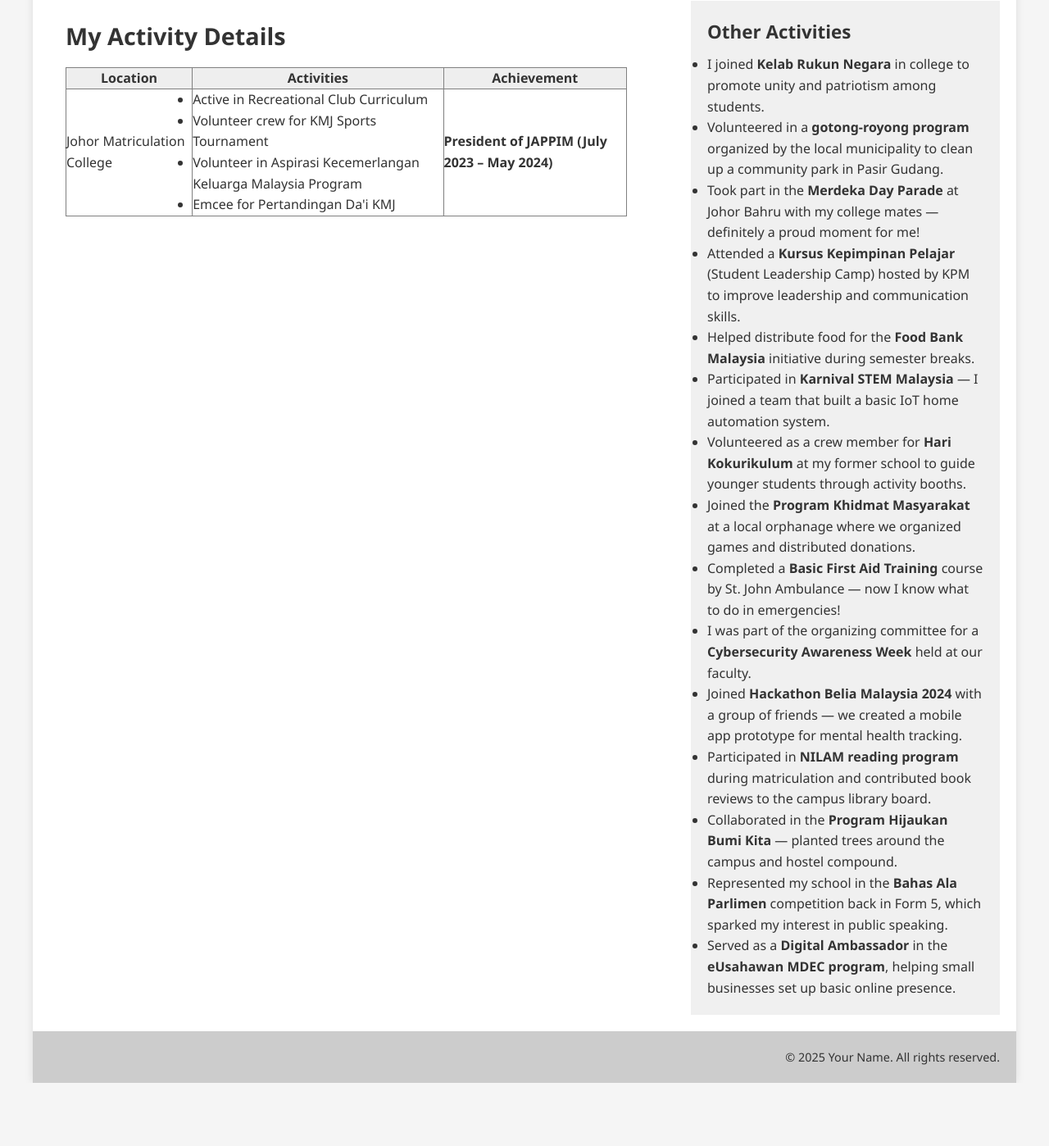
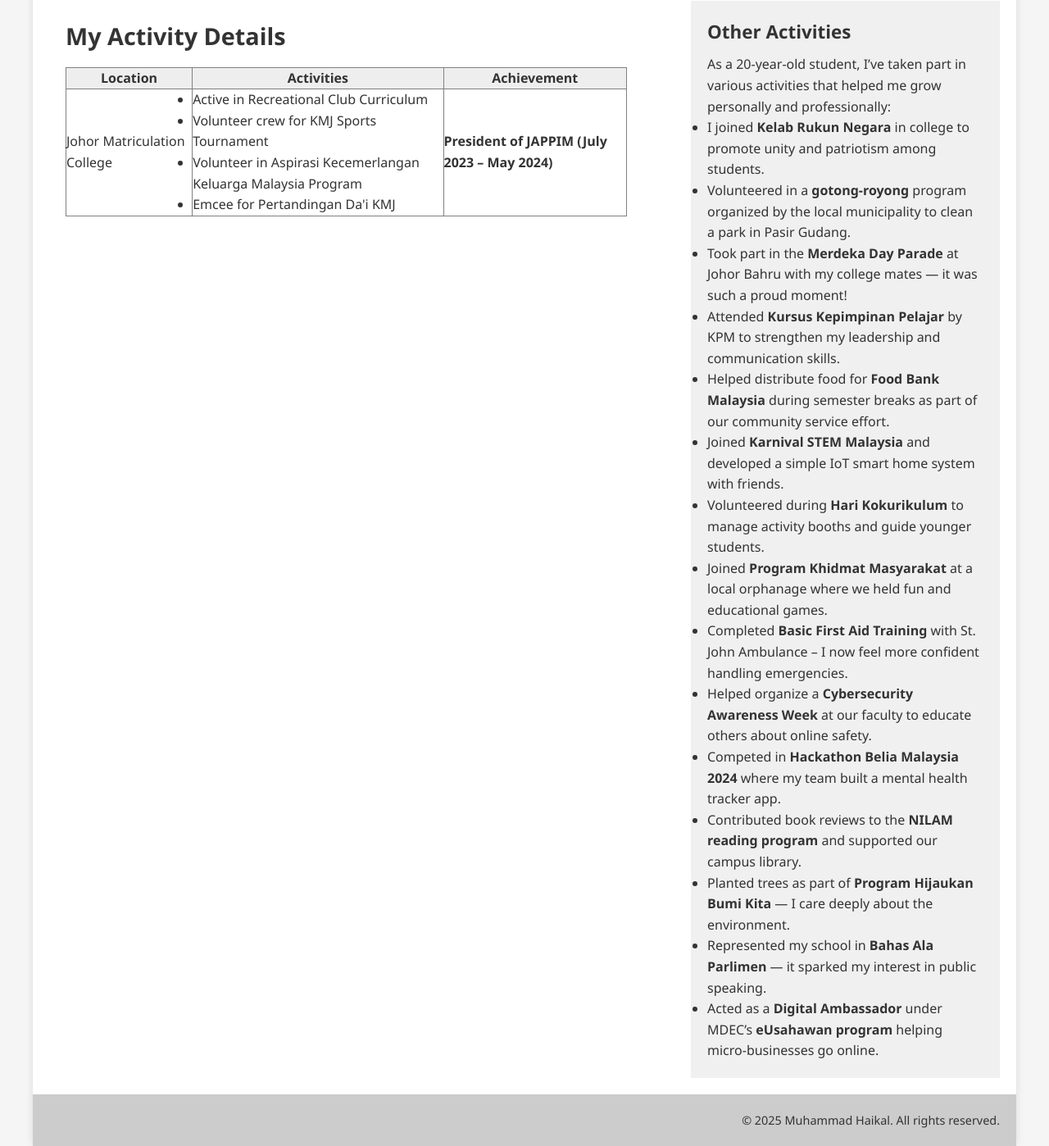
Before and after one commit to haikalsh22/folio, a plain HTML site: page Resume/activities.html in a window 1280 px wide. Shown: the part 189-1587 px from the top of the page at 82% size. Before the commit the page ends 1510 px from the top, so only its background shows below. Drawn offline with Linux system fonts and the light colour scheme.

Commit message:
Update activities.html

```diff
--- a/Resume/activities.html
+++ b/Resume/activities.html
@@ -55,33 +55,33 @@
                 </table>
             </main>
 
-            <!-- Sidebar (Optional, you can use this later) -->
+            <!-- Sidebar -->
             <aside id="side">
                 <h3>Other Activities</h3>
-<ul>
-    <li>I joined <strong>Kelab Rukun Negara</strong> in college to promote unity and patriotism among students.</li>
-    <li>Volunteered in a <strong>gotong-royong program</strong> organized by the local municipality to clean up a community park in Pasir Gudang.</li>
-    <li>Took part in the <strong>Merdeka Day Parade</strong> at Johor Bahru with my college mates — definitely a proud moment for me!</li>
-    <li>Attended a <strong>Kursus Kepimpinan Pelajar</strong> (Student Leadership Camp) hosted by KPM to improve leadership and communication skills.</li>
-    <li>Helped distribute food for the <strong>Food Bank Malaysia</strong> initiative during semester breaks.</li>
-    <li>Participated in <strong>Karnival STEM Malaysia</strong> — I joined a team that built a basic IoT home automation system.</li>
-    <li>Volunteered as a crew member for <strong>Hari Kokurikulum</strong> at my former school to guide younger students through activity booths.</li>
-    <li>Joined the <strong>Program Khidmat Masyarakat</strong> at a local orphanage where we organized games and distributed donations.</li>
-    <li>Completed a <strong>Basic First Aid Training</strong> course by St. John Ambulance — now I know what to do in emergencies!</li>
-    <li>I was part of the organizing committee for a <strong>Cybersecurity Awareness Week</strong> held at our faculty.</li>
-    <li>Joined <strong>Hackathon Belia Malaysia 2024</strong> with a group of friends — we created a mobile app prototype for mental health tracking.</li>
-    <li>Participated in <strong>NILAM reading program</strong> during matriculation and contributed book reviews to the campus library board.</li>
-    <li>Collaborated in the <strong>Program Hijaukan Bumi Kita</strong> — planted trees around the campus and hostel compound.</li>
-    <li>Represented my school in the <strong>Bahas Ala Parlimen</strong> competition back in Form 5, which sparked my interest in public speaking.</li>
-    <li>Served as a <strong>Digital Ambassador</strong> in the <strong>eUsahawan MDEC program</strong>, helping small businesses set up basic online presence.</li>
-</ul>
-
+                <p>As a 20-year-old student, I’ve taken part in various activities that helped me grow personally and professionally:</p>
+                <ul>
+                    <li>I joined <strong>Kelab Rukun Negara</strong> in college to promote unity and patriotism among students.</li>
+                    <li>Volunteered in a <strong>gotong-royong</strong> program organized by the local municipality to clean a park in Pasir Gudang.</li>
+                    <li>Took part in the <strong>Merdeka Day Parade</strong> at Johor Bahru with my college mates — it was such a proud moment!</li>
+                    <li>Attended <strong>Kursus Kepimpinan Pelajar</strong> by KPM to strengthen my leadership and communication skills.</li>
+                    <li>Helped distribute food for <strong>Food Bank Malaysia</strong> during semester breaks as part of our community service effort.</li>
+                    <li>Joined <strong>Karnival STEM Malaysia</strong> and developed a simple IoT smart home system with friends.</li>
+                    <li>Volunteered during <strong>Hari Kokurikulum</strong> to manage activity booths and guide younger students.</li>
+                    <li>Joined <strong>Program Khidmat Masyarakat</strong> at a local orphanage where we held fun and educational games.</li>
+                    <li>Completed <strong>Basic First Aid Training</strong> with St. John Ambulance – I now feel more confident handling emergencies.</li>
+                    <li>Helped organize a <strong>Cybersecurity Awareness Week</strong> at our faculty to educate others about online safety.</li>
+                    <li>Competed in <strong>Hackathon Belia Malaysia 2024</strong> where my team built a mental health tracker app.</li>
+                    <li>Contributed book reviews to the <strong>NILAM reading program</strong> and supported our campus library.</li>
+                    <li>Planted trees as part of <strong>Program Hijaukan Bumi Kita</strong> — I care deeply about the environment.</li>
+                    <li>Represented my school in <strong>Bahas Ala Parlimen</strong> — it sparked my interest in public speaking.</li>
+                    <li>Acted as a <strong>Digital Ambassador</strong> under MDEC’s <strong>eUsahawan program</strong> helping micro-businesses go online.</li>
+                </ul>
             </aside>
         </div>
 
         <!-- Footer -->
         <footer id="footer">
-            &copy; 2025 Your Name. All rights reserved.
+            &copy; 2025 Muhammad Haikal. All rights reserved.
         </footer>
     </div>
 </body>
```
